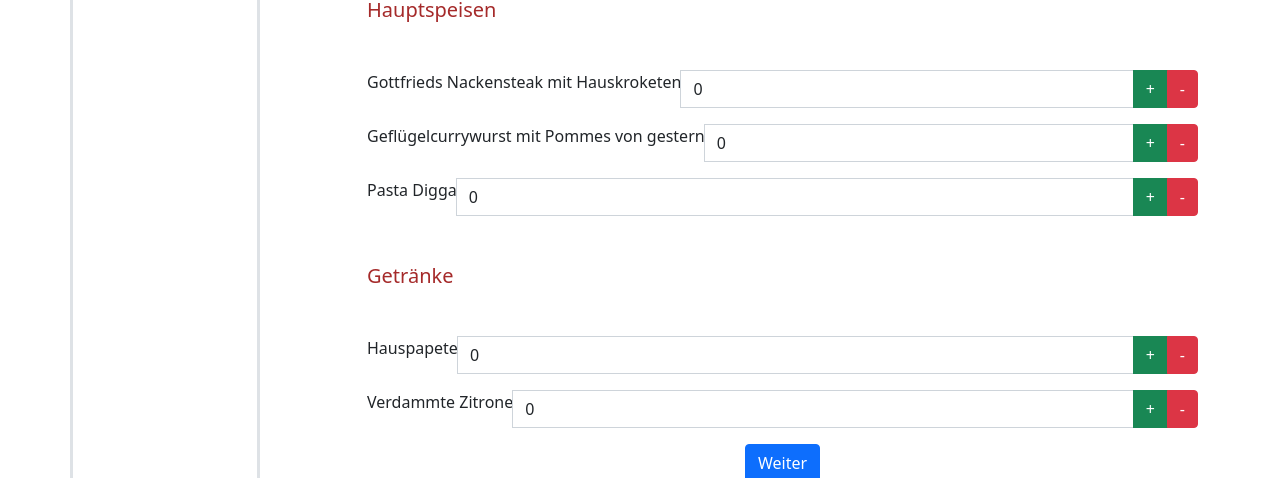
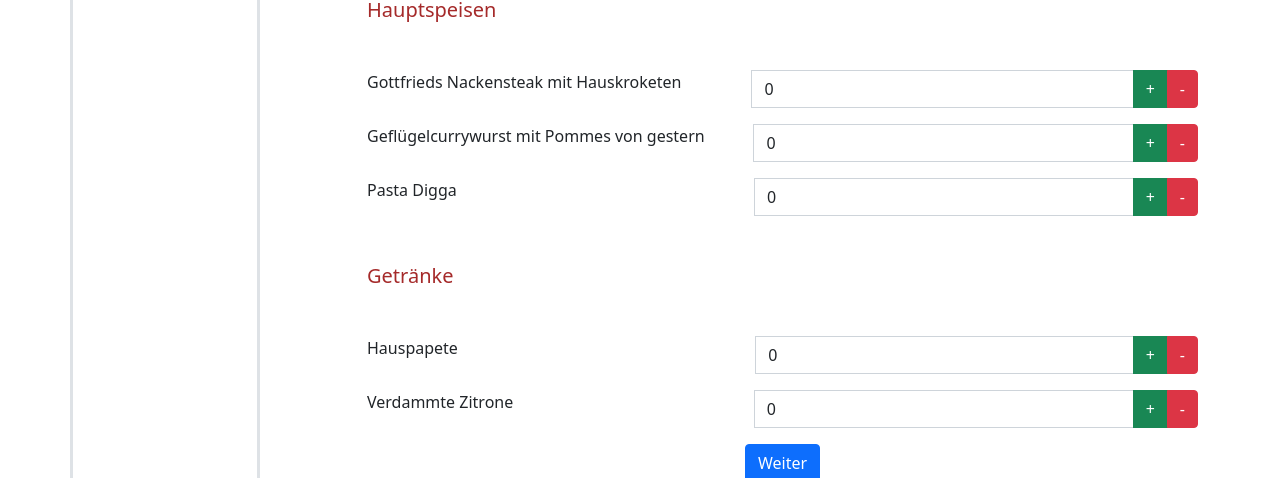
Before and after one commit to Meigo99/Gottfrieds-Nackensteaks, a plain HTML site: page reserve-meal.html in a window 1280 px wide. Shown: the part 385-863 px from the top of the page. Drawn offline with nearby package versions, Linux system fonts and the light colour scheme.

Commit message:
Speisekarte jetzt etwas schöner

```diff
--- a/reserve-meal.html
+++ b/reserve-meal.html
@@ -62,21 +62,21 @@
                     </h5>
 
                     <div class="input-group mt-3">
-                        <a>Gottfrieds Nackensteak mit Hauskroketen</a>
+                        <a>Gottfrieds Nackensteak mit Hauskroketen<span style="color:white;">__________</span></a>
                         <input id="steak" type="text" class="form-control" aria-label="Anzahl der Steaks" value="0"/>
                         <button class="btn btn-success" type="button" onclick="increment('steak')">+</button>
                         <button class="btn btn-danger" type="button" onclick="decrement('steak')">-</button>
                     </div>
 
                     <div class="input-group mt-3">
-                        <a>Geflügelcurrywurst mit Pommes von gestern</a>
+                        <a>Geflügelcurrywurst mit Pommes von gestern<span style="color:white;">_______</span></a>
                         <input id="curry" type="text" class="form-control" aria-label="Anzahl der Currywurst" value="0"/>
                         <button class="btn btn-success" type="button" onclick="increment('curry')">+</button>
                         <button class="btn btn-danger" type="button" onclick="decrement('curry')">-</button>
                     </div>
 
                     <div class="input-group mt-3">
-                        <a>Pasta Digga</a>
+                        <a>Pasta Digga<span style="color:white;">__________________________________________</span></a>
                         <input id="pasta" type="text" class="form-control" aria-label="Anzahl der Pasta" value="0"/>
                         <button class="btn btn-success" type="button" onclick="increment('pasta')">+</button>
                         <button class="btn btn-danger" type="button" onclick="decrement('pasta')">-</button>
@@ -87,14 +87,14 @@
                     </h5>
 
                     <div class="input-group mt-3">
-                        <a>Hauspapete</a>
+                        <a>Hauspapete<span style="color:white;">__________________________________________</span></a>
                         <input id="papete" type="text" class="form-control" aria-label="Anzahl der Papete" value="0"/>
                         <button class="btn btn-success" type="button" onclick="increment('papete')">+</button>
                         <button class="btn btn-danger" type="button" onclick="decrement('papete')">-</button>
                     </div>
 
                     <div class="input-group mt-3">
-                        <a>Verdammte Zitrone</a>
+                        <a>Verdammte Zitrone<span style="color:white;">__________________________________</span></a>
                         <input id="zitrone" type="text" class="form-control" aria-label="Anzahl der Zitrone" value="0"/>
                         <button class="btn btn-success" type="button" onclick="increment('zitrone')">+</button>
                         <button class="btn btn-danger" type="button" onclick="decrement('zitrone')">-</button>
```
